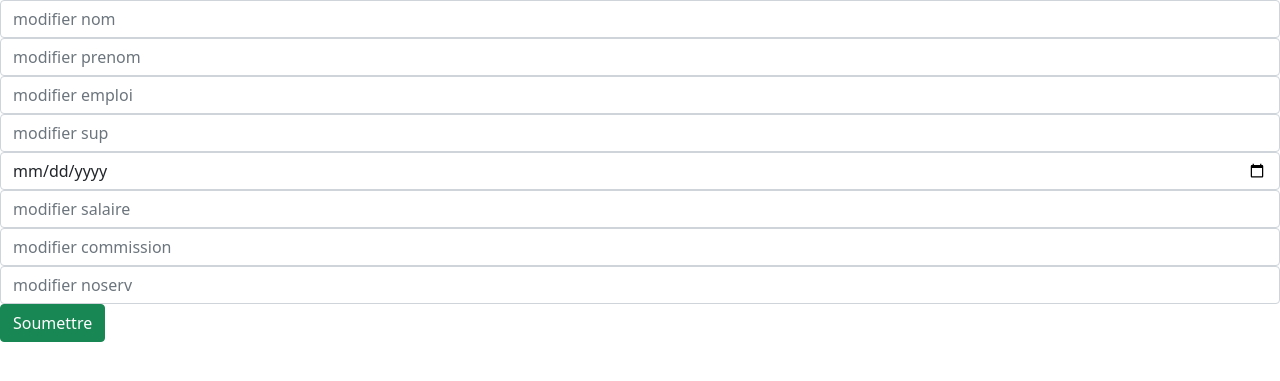
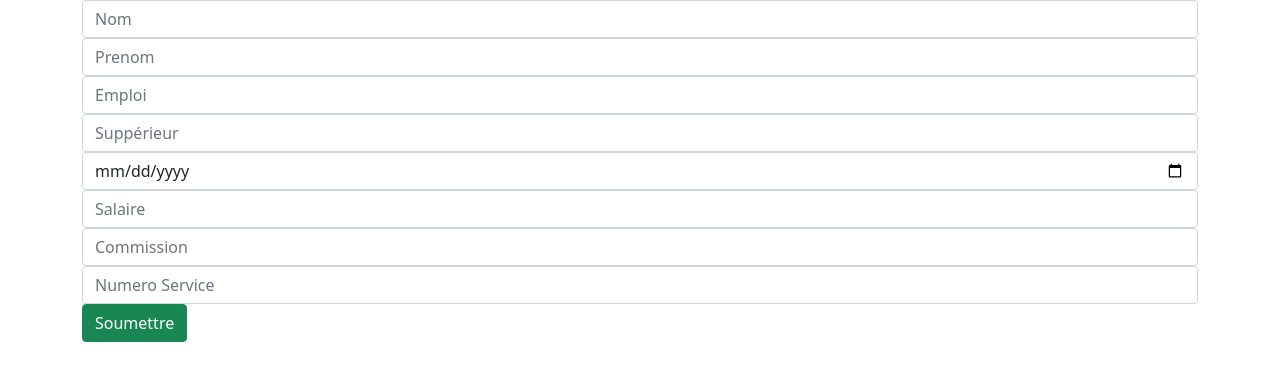
Before and after one commit to mohamed-bouma/gestion_employes, a PHP site: page /ajouter.php in a window 1280 px wide. Shown: the top 381 px of the page. Run offline with PHP 8.4, Linux system fonts and the light colour scheme; the visitor is signed in with stand-in values (Sample User, id 1).

Commit message:
modif methods

```diff
--- a/ajouter.php
+++ b/ajouter.php
@@ -1,6 +1,6 @@
 <?php
 session_start();
-if (!$_SESSION['nom']) {
+if (!$_SESSION['nom_user']) {
     header('Location: index.php');
 }
 ?>
@@ -18,20 +18,21 @@ if (!$_SESSION['nom']) {
 
 <body>
 
-    <form action="requet-ajout.php" method="POST">
-        <input type="hidden" readonly class="form-control" name="noemp">
-        <input type=" text" class="form-control" name="nom" placeholder="modifier nom">
-        <input type="text" class="form-control" name="prenom" placeholder="modifier prenom">
-        <input type="text" class="form-control" name="emploi" placeholder="modifier emploi">
-        <input type="number" class="form-control" name="sup" placeholder="modifier sup">
-        <input type="date" class="form-control" name="embauche" placeholder="modifier embauche">
-        <input type="number" class="form-control" name="sal" placeholder="modifier salaire">
-        <input type="number" class="form-control" name="comm" placeholder="modifier commission">
-        <input type="number" class="form-control" name="noserv" placeholder="modifier noserv">
-        <input type="submit" class="btn btn-success" value="Soumettre">
-    </form>
+    <div class="container">
+        <form action="requete_ajout.php" method="POST">
+            <input type="hidden" readonly class="form-control" name="noemp">
+            <input type=" text" class="form-control" name="nom" placeholder="Nom">
+            <input type="text" class="form-control" name="prenom" placeholder="Prenom">
+            <input type="text" class="form-control" name="emploi" placeholder="Emploi">
+            <input type="number" class="form-control" name="sup" placeholder="Suppérieur">
+            <input type="date" class="form-control" name="embauche" placeholder="Date d'embauche">
+            <input type="number" class="form-control" name="sal" placeholder="Salaire">
+            <input type="number" class="form-control" name="comm" placeholder="Commission">
+            <input type="number" class="form-control" name="noserv" placeholder="Numero Service">
+            <input type="submit" class="btn btn-success" value="Soumettre">
 
-
+        </form>
+    </div>
 </body>
 
 </html>
--- a/form_modif.php
+++ b/form_modif.php
@@ -129,7 +129,7 @@ WHERE noemp = " . $tab["id"] . ";";
 function selectAllById($id)
 {
     $db = new mysqli("127.0.0.1", "root", "", "gestion_employes");
-    $stmt = $db->prepare("SELECT * from employes where noemp = ?");
+    $stmt = $db->prepare("SELECT * FROM employes WHERE noemp = ?");
     $stmt->bind_param("i", $id);
     $stmt->execute();
     $rs = $stmt->get_result();
--- a/tableau.php
+++ b/tableau.php
@@ -96,7 +96,7 @@ if (!$_SESSION['nom_user']) {
 function selectAllEmploye()
 {
     $db = new mysqli("127.0.0.1", "root", "", "gestion_employes");
-    $result = $db->query("select * from employes;");
+    $result = $db->query("SELECT * FROM employes;");
     $d = $result->fetch_all(MYSQLI_ASSOC);
     //$d = mysqli_fetch_all($result, MYSQLI_ASSOC);
     $result->free();
```
